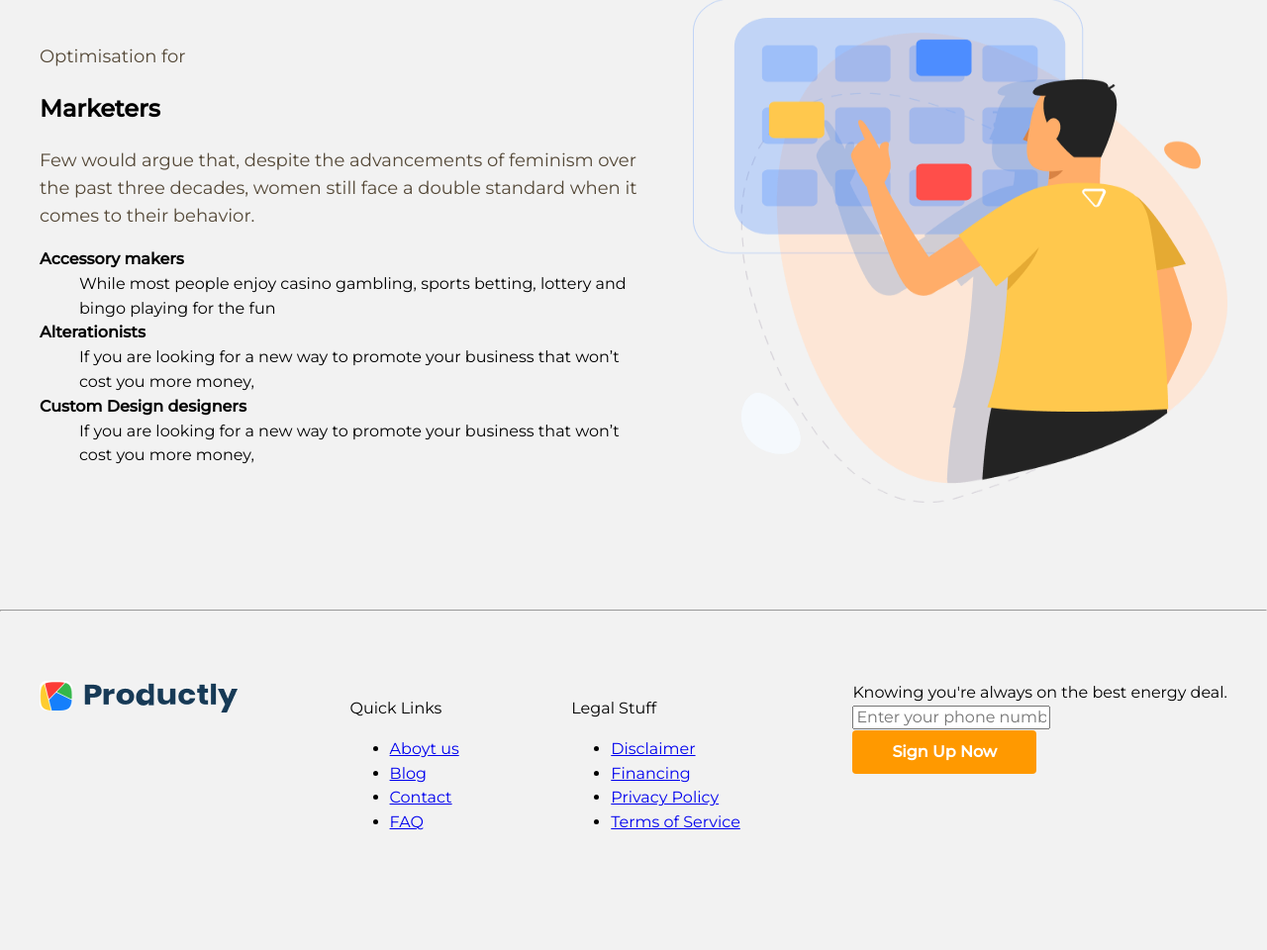
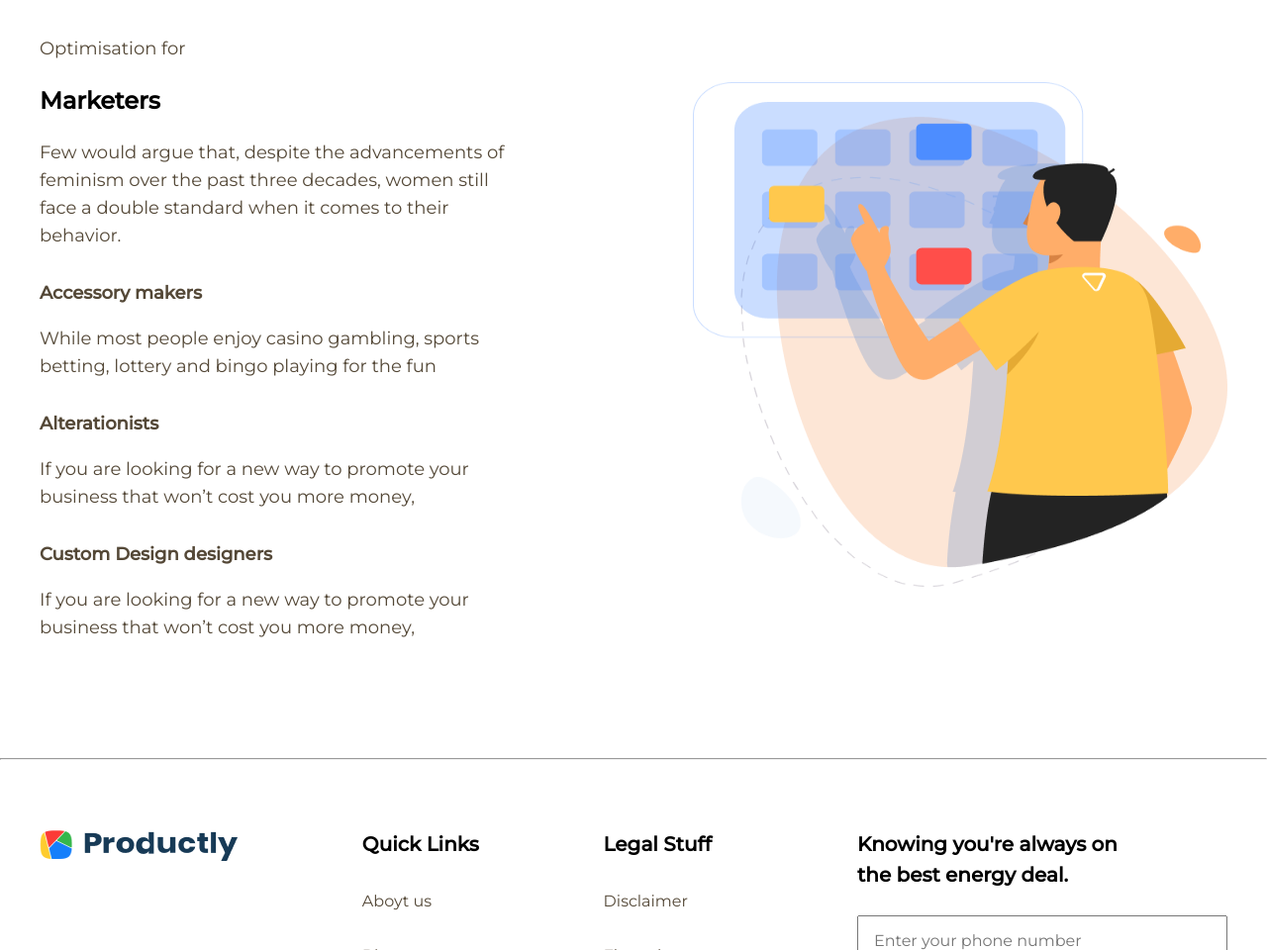
Before and after one commit to YanaISR/productly, a plain HTML site: page index.html in a window 1280 px wide. Shown: the part 2876-3836 px from the top of the page at 99% size. Before the commit the page ends 3806 px from the top, so only its background shows below. Drawn offline with Linux system fonts and the light colour scheme.

Commit message:
main part is done

```diff
--- a/css/style.css
+++ b/css/style.css
@@ -1,11 +1,12 @@
 
 html,
 body {
-    background: #F2F2F2;
+    background: #FFFFFF;
     font-family: Montserrat;
     font-weight: 400;
     size: 16px;
     line-height: 1.55;
+    width: 100%;
 
 }
 
@@ -143,6 +144,76 @@ button {
     display: flex;
     justify-content: space-between;
     margin: 70px auto;
-
     width: 1200px;
  }
+
+ .list {
+    list-style-type: none;
+    text-align: left;
+    padding: 0;
+
+ }
+
+ .list li {
+    margin-top: 30px;
+ }
+
+ .list a {
+    text-decoration: none;
+    color: #544837;
+ }
+
+ .links li {
+    margin-bottom: 15px;
+ }
+
+ .footer_links p {
+    margin-bottom: 30px;
+    margin-top: 0;
+ }
+
+ .footer_links p, .form label {
+    font-size: 20px;
+    font-weight: 700;
+ }
+
+ .form {
+    display: flex;
+    flex-direction: column;
+    justify-content: space-between;
+    align-items: flex-start;
+ }
+
+ .form input {
+    padding: 15px;
+    width: 340px;
+ }
+
+ .product_manager {
+    display: flex;
+ }
+
+ .product_manager .img {
+    order: -1
+ }
+
+ .list img {
+    float: left;
+    margin-right: 30px;
+ }
+
+ .clear {
+    clear: both;
+ }
+
+ .benefits .description {
+    width: 525px;
+ }
+
+ .product_manager .description {
+    width: 505px;
+ }
+
+ .marketers .description {
+    width: 485px;
+ }
--- a/index.html
+++ b/index.html
@@ -52,48 +52,55 @@
             <h2>We design tools to unveil<br> your superpowers</h2>
             <div class="container">
                 <div>
-                    <img src="./assets/img/icon_1.png" alt="">
+                    <img src="./assets/img/icon_1.png" alt="icon">
                     <p><b>First click tests</b></p>
                     <p>While most people enjoy casino gambling,</p>
                 </div>
                 <div>
-                    <img src="./assets/img/icon_2.png" alt="">
+                    <img src="./assets/img/icon_2.png" alt="icon">
                     <p><b>Design surveys</b></p>
                     <p>Sports betting, lottery and bingo playing for the fun</p>
                 </div>
                 <div>
-                    <img src="./assets/img/icon_3.png" alt="">
+                    <img src="./assets/img/icon_3.png" alt="icon">
                     <p><b>Preference tests</b></p>
                     <p>The Myspace page defines the individual.</p>
                 </div>
                 <div>
-                    <img src="./assets/img/icon_4.png" alt="">
+                    <img src="./assets/img/icon_4.png" alt="icon">
                     <p><b>Five second tests</b></p>
                     <p>Personal choices and the overall personality of the person.</p>
                 </div>
             </div>
-
-            <button type="button">Sign Up Now</button>
-
-
+            <div>
+                <button type="button">Sign Up Now</button>
+            </div>
         </section>
-        <section class="benefits container">
+        <section class="container benefits">
             <div class="description">
                 <p>Effortless Validation for</p>
                 <h2>Design Professionals</h2>
                 <p>The Myspace page defines the individual, his or her characteristics, traits, personal choices and the overall personality of the person. </p>
-                <h3>Accessory makers</h3>
-                <p>While most people enjoy casino gambling, sports betting, lottery and bingo playing for the fun</p>
-                <h3>Alterationists</h3>
-                <p>If you are looking for a new way to promote your business that won’t cost you more money, </p>
-                <h3>Custom Design designers</h3>
-                <p>If you are looking for a new way to promote your business that won’t cost you more money, </p>
+                <ul class="list">
+                    <li>
+                        <b>Accessory makers</b>
+                        <p>While most people enjoy casino gambling, sports betting, lottery and bingo playing for the fun</p>
+                    </li>
+                    <li>
+                        <b>Alterationists</b>
+                        <p>If you are looking for a new way to promote your business that won’t cost you more money, </p>
+                    </li>
+                    <li>
+                        <b>Custom Design designers</b>
+                        <p>If you are looking for a new way to promote your business that won’t cost you more money, </p>
+                    </li>
+                </ul>
             </div>
             <div class="img">
                 <img src="./assets/img/design_proff.png" alt="Sketch to Design Proffessionals" width="562" height="573">
             </div>
         </section>
-        <section class="container">
+        <section class="container product_manager">
             <div class="description">
                 <div class="text">
                     <div class="title">
@@ -101,15 +108,17 @@
                         <h2>Product Managers</h2>
                         <p>The Myspace page defines the individual, his or her characteristics, traits, personal choices and the overall personality of the person. </p>
                     </div>
-                    <div class="list">
-                        <ul>
+                    <div >
+                        <ul class="list">
                             <li>
-                                <img src="./assets/img/icon-list.png" alt ="Check mark" width="35" height="35">Never worry about overpaying for your energy bill again.
+                                <img src="./assets/img/icon-list.png" alt ="Check mark" width="35" height="35" class="list__item">Never worry about overpaying for your energy bill again.
                             </li>
+                            <div class="clear"></div>
                             <li>
                                 <img src="./assets/img/icon-list.png" alt ="Check mark" width="35" height="35">
-                            We will only switch you to energy companies that we trust and will treat you right.
+                                We will only switch you to energy companies that we trust and will treat you right.
                             </li>
+                            <div class="clear"></div>
                             <li>
                                 <img src="./assets/img/icon-list.png" alt ="Check mark" width="35" height="35">
                                 We track the markets daily and know where the savings are.
@@ -122,29 +131,29 @@
                 <img src="./assets/img/product_managers.png" alt="" width="570" height="520">
             </div>
         </section>
-        <section class="container">
+        <section class="container marketers">
             <div class="description">
                 <div class="title">
                     <p>Optimisation for</p>
                     <h2>Marketers</h2>
                     <p>Few would argue that, despite the advancements of feminism over the past three decades, women still face a double standard when it comes to their behavior. </p>
                 </div>
-                <div class="list">
-                    <dl>
-                        <dt>
-                            <b>Accessory makers</b>
-                        </dt>
-                        <dd>While most people enjoy casino gambling, sports betting, lottery and bingo playing for the fun</dd>
-                        <dt>
-                            <b>Alterationists</b>
-                        </dt>
-                        <dd>If you are looking for a new way to promote your business that won’t cost you more money, </dd>
-                        <dt>
-                            <b>Custom Design designers</b>
-                        </dt>
-                        <dd>If you are looking for a new way to promote your business that won’t cost you more money, </dd>
+                <div>
+                    <ul class="list">
+                        <li>
+                            <p><b>Accessory makers</b></p>
+                            <p>While most people enjoy casino gambling, sports betting, lottery and bingo playing for the fun</p>
+                        </li>
+                        <li>
+                            <p><b>Alterationists</b></p>
+                            <p>If you are looking for a new way to promote your business that won’t cost you more money, </p>
+                        </li>
+                        <li>
+                            <p><b>Custom Design designers</b></p>
+                            <p>If you are looking for a new way to promote your business that won’t cost you more money, </p>
+                        </li>
+                    </ul>
 
-                    </dl>
                 </div>
             </div>
             <div class="img">
@@ -157,9 +166,9 @@
         <div>
             <img src="./assets/img/Logo.png" alt="">
         </div>
-        <div>
-            <p>Quick Links</p>
-            <ul>
+        <div class="footer_links">
+            <p><b>Quick Links</b></p>
+            <ul class="list links">
                 <li>
                     <a href="#">Aboyt us</a>
                 </li>
@@ -174,9 +183,9 @@
                 </li>
             </ul>
         </div>
-        <div>
-            <p>Legal Stuff</p>
-            <ul>
+        <div class="footer_links">
+            <p><b>Legal Stuff</b></p>
+            <ul class="list links">
                 <li>
                     <a href="#">Disclaimer</a>
                 </li>
@@ -192,11 +201,10 @@
             </ul>
         </div>
         <div>
-            <form>
-                <label for="phone">Knowing you're always on the best energy deal.</label><br>
+            <form class="form">
+                <label for="phone"><b>Knowing you're always on <br> the best energy deal.</b></label><br>
                 <input type="tel" id="phone" name="phone" placeholder="Enter your phone number" pattern="[0-9]{3}-[0-9]{3}-[0-9]{4}"><br>
                 <button type='submit'>Sign Up Now</button>
-
             </form>
 
         </div>
```
